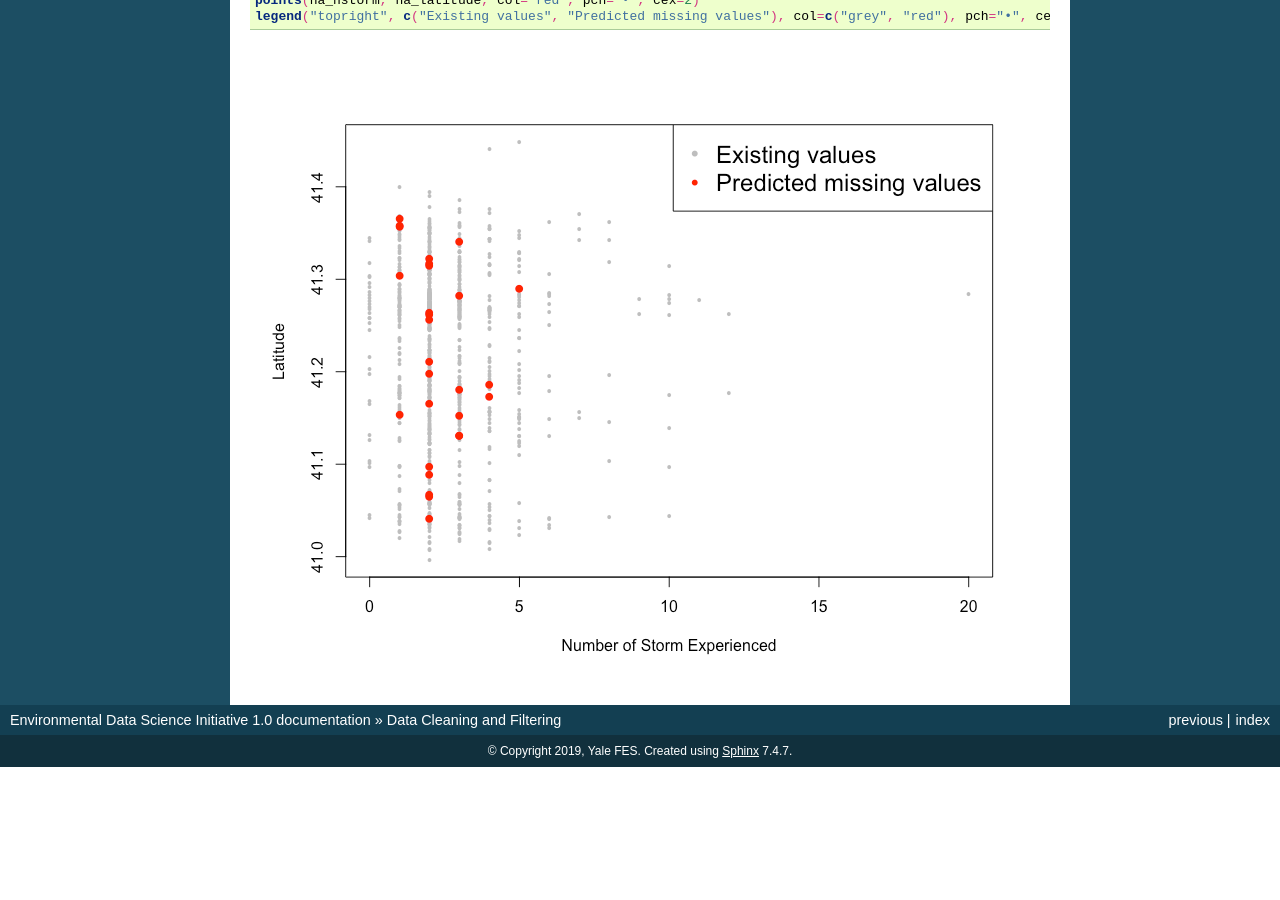
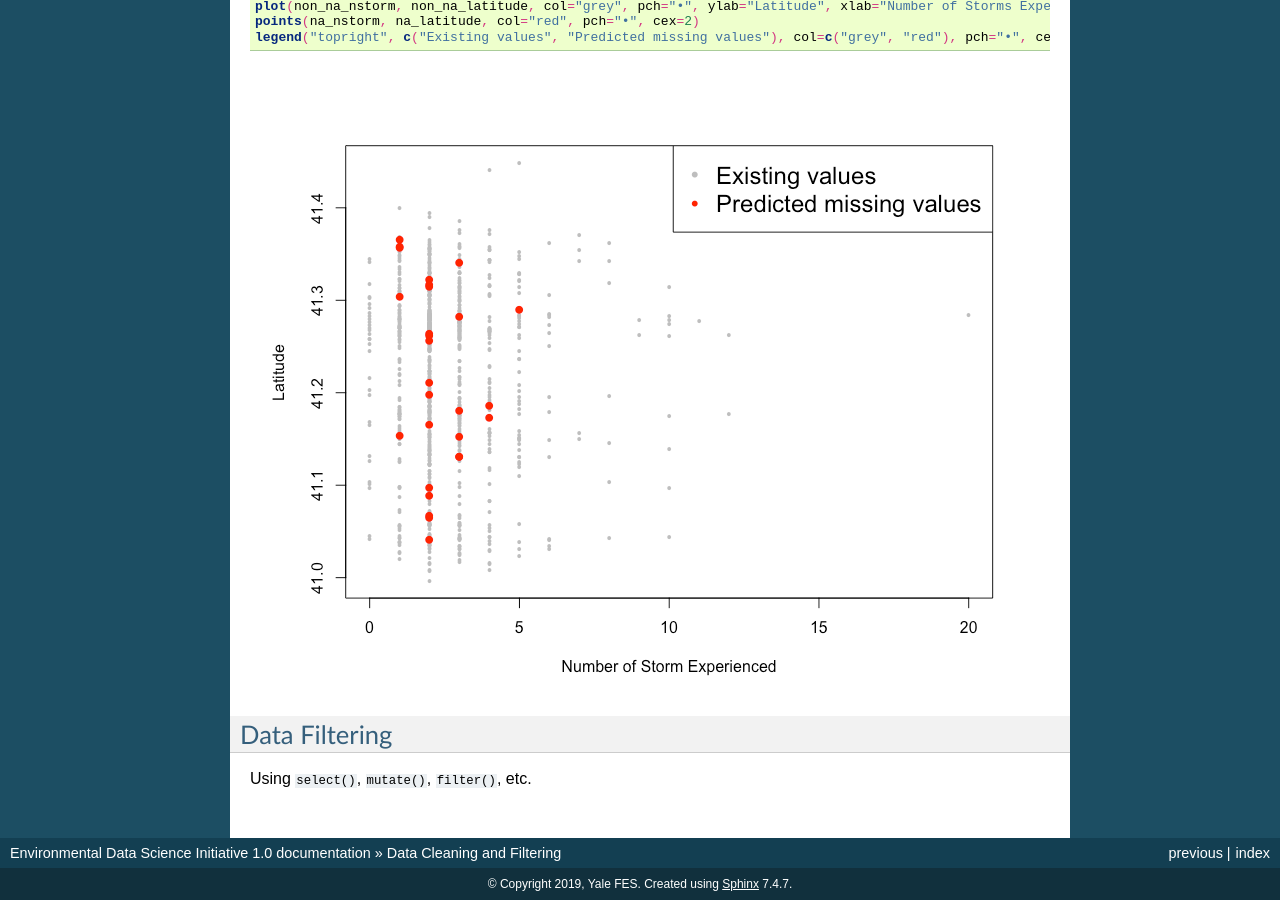
Before and after one commit to rajaoberison/edsy, a Sphinx documentation site: the page built from docs/data_cleaning_and_filtering.rst, in a window 1280 px wide and 900 px high, scrolled down 3300 px. Built offline with Sphinx 7.4.7, drawn with Linux system fonts in a browser that asks for light colours; before the commit the page ends 4067 px from its top, so only the background shows below that; some of the changed text lies outside the part shown.

Commit message:
Update data_cleaning_and_filtering.rst

```diff
--- a/docs/data_cleaning_and_filtering.rst
+++ b/docs/data_cleaning_and_filtering.rst
@@ -179,4 +179,10 @@
 
 .. image:: https://raw.githubusercontent.com/rajaoberison/edsy/master/images/miceimputation.png
    :align: center
-   :alt: mice
+   :alt: miceimputation
+
+
+Data Filtering
+================
+
+Using :code:`select()`, :code:`mutate()`, :code:`filter()`, etc.
```
